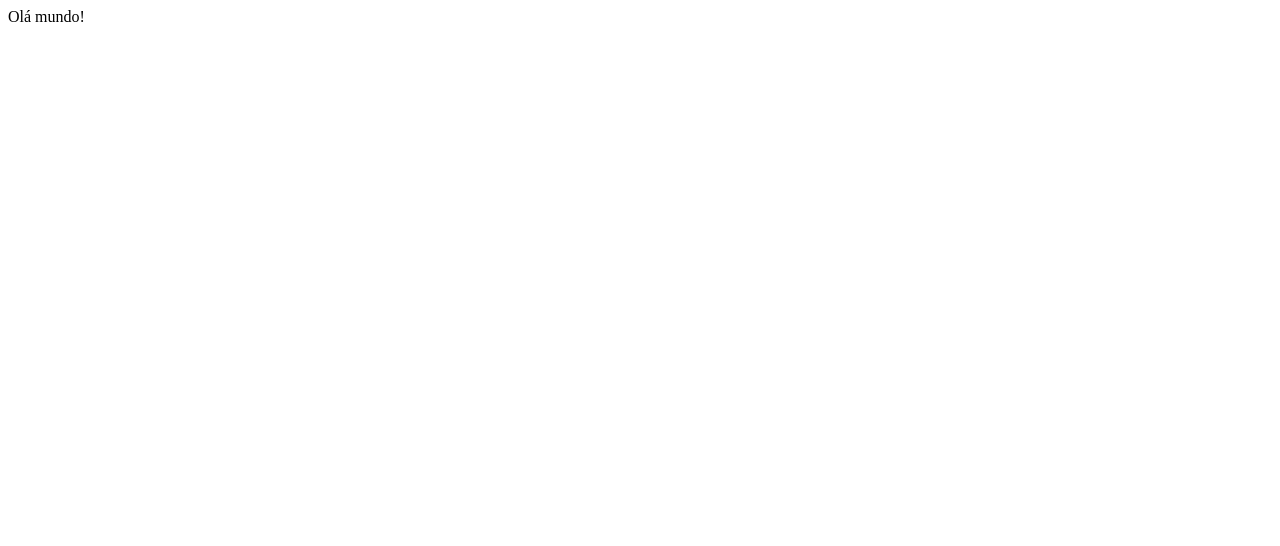
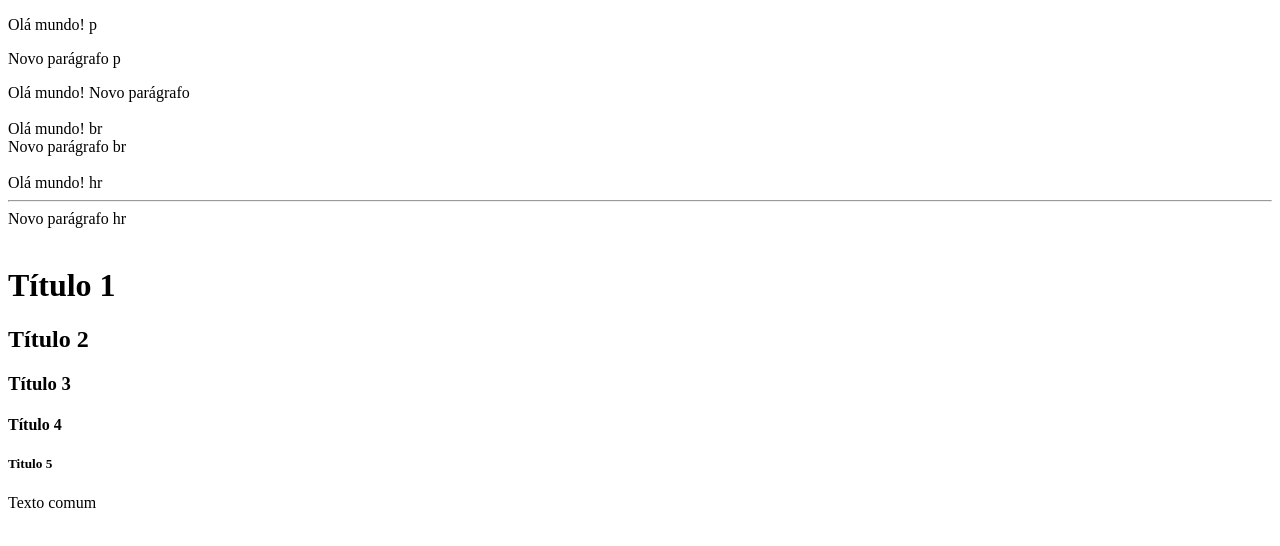
Before and after one commit to Pipilson/Curso-HTML, a plain HTML site: page index.html in a window 1280 px wide. Drawn offline with Linux system fonts and the light colour scheme.

Commit message:
Tags
Aula sobre algumas tags

```diff
--- a/index.html
+++ b/index.html
@@ -3,15 +3,33 @@
 
 <head>
 	<meta charset="utf-8">
-	<title>Minha primeira página</title>
+	<title>Aprendendo sobre tags</title>
 </head>
 
 <body>
-	<header></header>
 
-	<div>Olá mundo!</div>
+<p>Olá mundo! p</p>
+<p>Novo parágrafo p</p>
 
-	<footer></footer>
+Olá mundo!
+Novo parágrafo
+<br><br>
+
+Olá mundo! br<br>
+Novo parágrafo br<br>
+<br>
+
+Olá mundo! hr
+<hr>
+Novo parágrafo hr
+<br><br>
+
+<h1>Título 1</h1>
+<h2>Título 2</h2>
+<h3>Título 3</h3>
+<h4>Título 4</h4>
+<h5>Titulo 5</h5>
+<p>Texto comum</p>
 
 </body>
 </html>
```
